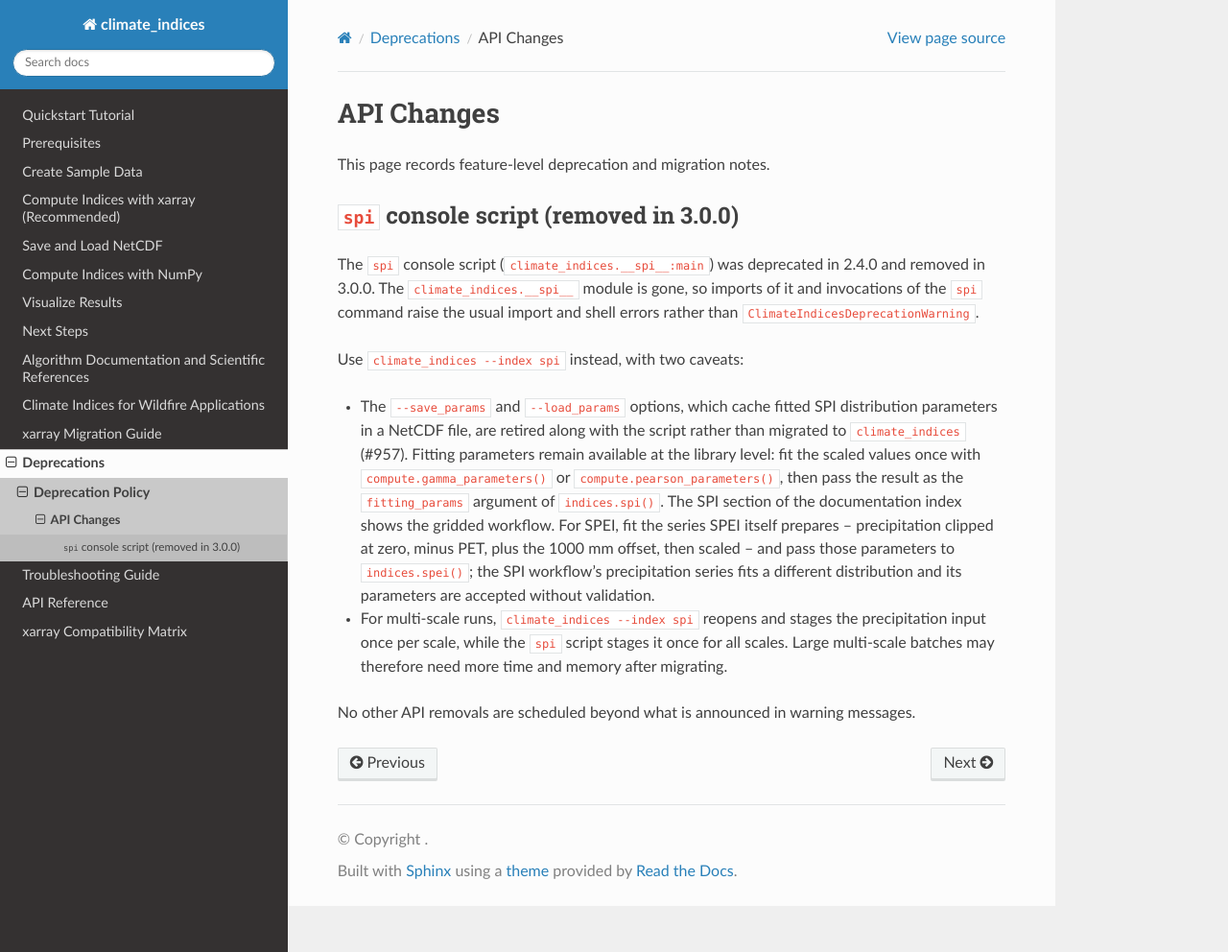
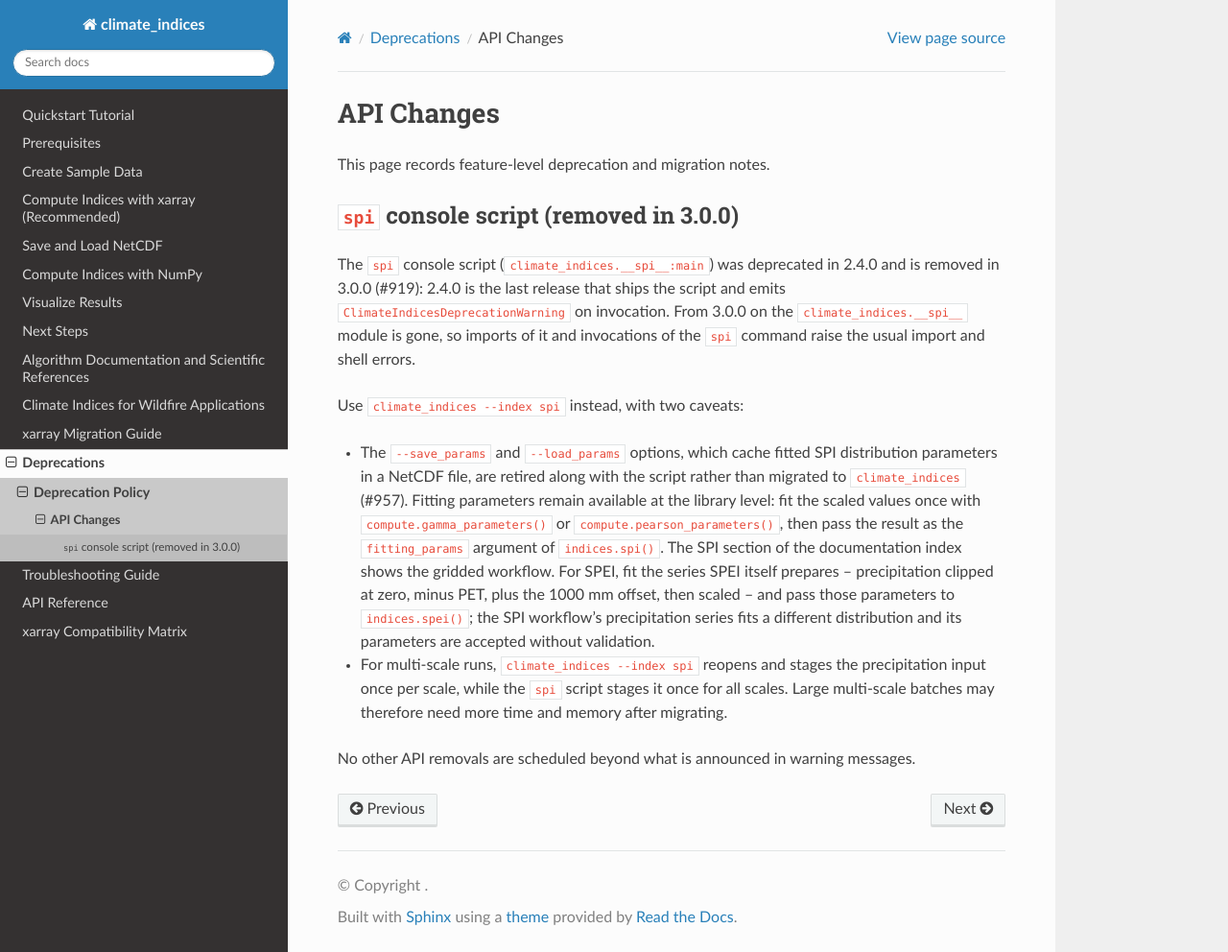
Before and after one commit to monocongo/climate_indices, a Sphinx documentation site: the page built from docs/deprecations/api-changes.rst, in a window 1280 px wide and 992 px high. Shown: the whole window at 96% size. Built offline with Sphinx 7.4.7 and the Read the Docs theme 3.1.0, drawn with Linux system fonts in a browser that asks for light colours.

Commit message:
docs(deprecations): pin the spi removal to the 3.0.0 release boundary (#957)
State which release is the last to ship the script, so the removal
lifecycle names one boundary: deprecated in 2.4.0, removed in 3.0.0,
with 2.4.0 the last release that provides it and warns on invocation.

```diff
--- a/docs/deprecations/api-changes.rst
+++ b/docs/deprecations/api-changes.rst
@@ -7,9 +7,10 @@ This page records feature-level deprecation and migration notes.
 -----------------------------------------
 
 The ``spi`` console script (``climate_indices.__spi__:main``) was deprecated
-in 2.4.0 and removed in 3.0.0. The ``climate_indices.__spi__`` module is gone,
-so imports of it and invocations of the ``spi`` command raise the usual import
-and shell errors rather than ``ClimateIndicesDeprecationWarning``.
+in 2.4.0 and is removed in 3.0.0 (#919): 2.4.0 is the last release that ships
+the script and emits ``ClimateIndicesDeprecationWarning`` on invocation. From
+3.0.0 on the ``climate_indices.__spi__`` module is gone, so imports of it and
+invocations of the ``spi`` command raise the usual import and shell errors.
 
 Use ``climate_indices --index spi`` instead, with two caveats:
 
```
